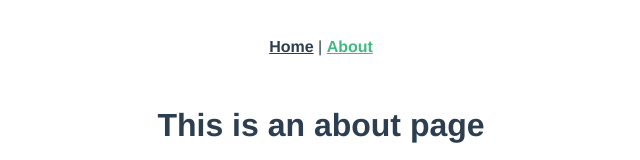
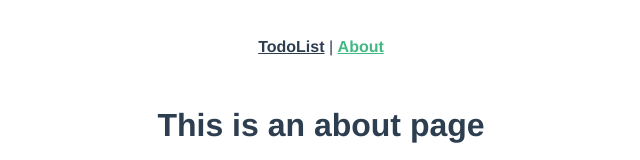
Before and after one commit to kei-600th/vue-jest-practice, a Vue app: page /about in a window 1280 px wide. Shown: the top 160 px of the page, without its empty margins (319-959 px from the left). Built offline with nearby package versions, Linux system fonts and the light colour scheme.

Commit message:
4_todolist_4

```diff
--- a/src/App.vue
+++ b/src/App.vue
@@ -1,6 +1,6 @@
 <template>
   <nav>
-    <router-link to="/">Home</router-link> |
+    <router-link to="/">TodoList</router-link> |
     <router-link to="/about">About</router-link>
   </nav>
   <router-view />
--- a/src/router/index.ts
+++ b/src/router/index.ts
@@ -1,11 +1,11 @@
 import { createRouter, createWebHistory, RouteRecordRaw } from "vue-router";
-import HomeView from "../views/HomeView.vue";
+import TodoList from "../views/TodoList.vue";
 
 const routes: Array<RouteRecordRaw> = [
   {
     path: "/",
-    name: "home",
-    component: HomeView,
+    name: "TodoList",
+    component: TodoList,
   },
   {
     path: "/about",
```
Also changed, not shown: 1 other file (tests, documents, lock files or other folders).
